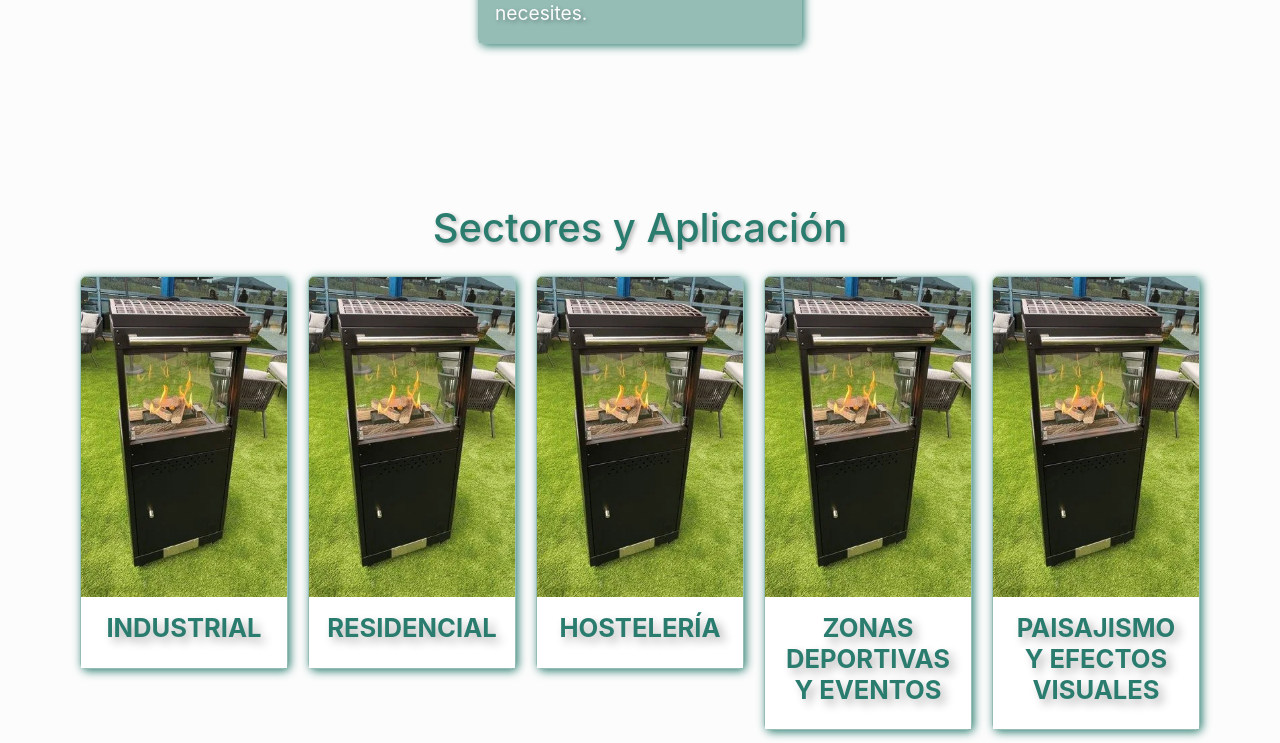
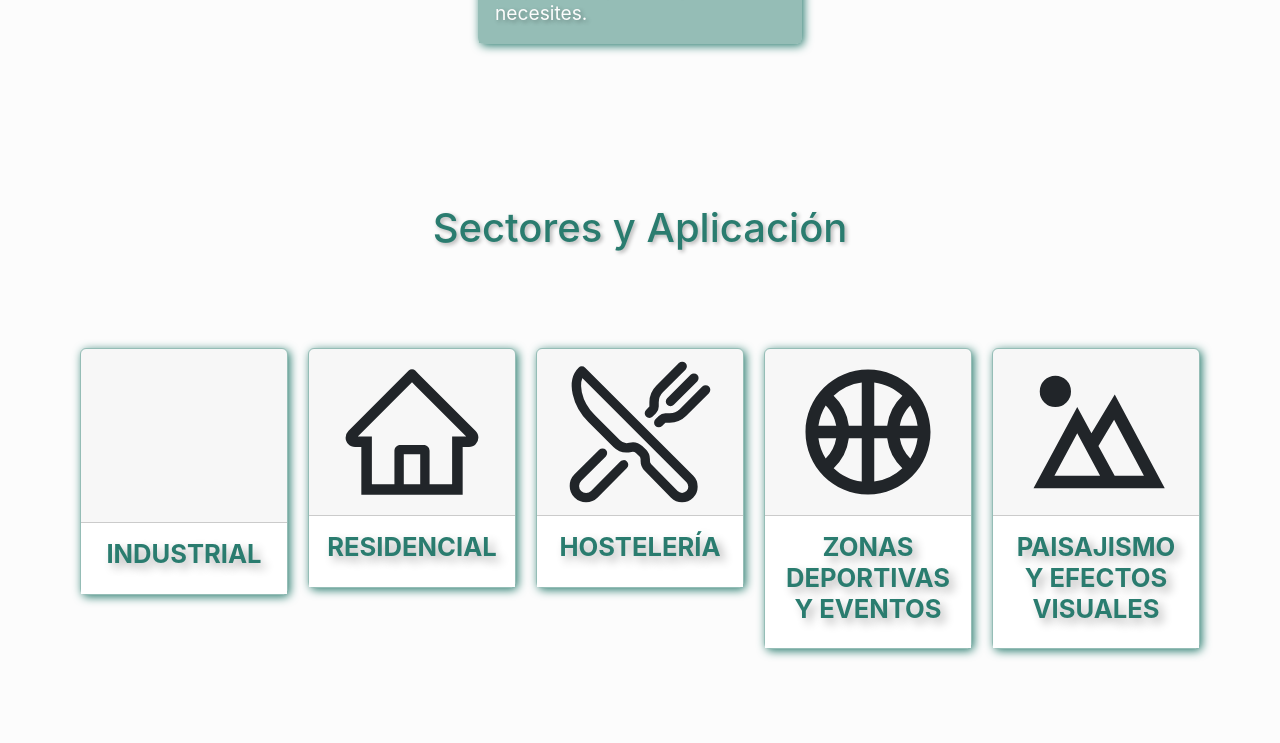
Before and after one commit to Vicmescan/water-mist-sevilla, a React (Create React App) app: page /#/acercaDe in a window 1280 px wide. Shown: the part 3080-3823 px from the top of the page. Built offline with nearby package versions, Linux system fonts and the light colour scheme; some icons are missing.

Commit message:
added icons to sectores instead of image

```diff
--- a/package.json
+++ b/package.json
@@ -17,7 +17,7 @@
     "react-bootstrap": "^2.7.4",
     "react-cookie-consent": "^8.0.1",
     "react-dom": "^18.2.0",
-    "react-icons": "^4.8.0",
+    "react-icons": "^4.10.1",
     "react-router-dom": "^6.11.1",
     "react-scripts": "5.0.1",
     "react-scroll": "^1.8.9",
--- a/src/components/acercaDe/QuienSoy.js
+++ b/src/components/acercaDe/QuienSoy.js
@@ -4,12 +4,10 @@ import { AttentionSeeker } from "react-awesome-reveal";
 import QuienSoyCarousel from "./QuienSoyCarousel";
 import jose from "../../assets/images/jose.webp";
 import Image from "react-bootstrap/Image";
-import Fade from "react-awesome-reveal";
 
 const QuienSoy = () => {
   return (
     <div className="quienSoy">
-      <Fade duration={600}>
       <Container>
         <Row>
           <Col xs={12} sm={5} md={5}>
@@ -32,7 +30,6 @@ const QuienSoy = () => {
           </Col>
         </Row>
       </Container>
-      </Fade>
     </div>
   );
 };
--- a/src/components/sectores/Sectores.js
+++ b/src/components/sectores/Sectores.js
@@ -15,7 +15,11 @@ import { Autoplay, FreeMode, Pagination, Navigation } from "swiper";
 
 
 import SectoresCard from "./SectoresCard";
-import foto1 from "../../assets/images/calefacción.webp";
+import { LiaIndustrySolid } from 'react-icons/lia';
+import { AiOutlineHome } from 'react-icons/ai';
+import { IoRestaurantOutline } from 'react-icons/io5';
+import { MdOutlineSportsBasketball } from 'react-icons/md';
+import { RiLandscapeLine } from 'react-icons/ri';
 
 import {
   Industrial,
@@ -25,7 +29,6 @@ import {
   Paisajismo,
 } from "./ModalText.js";
 
-import { Fade } from "react-awesome-reveal";
 
 export default function Sectores() {
   const [slidesPerView, setSlidesPerView] = useState(5);
@@ -47,7 +50,6 @@ export default function Sectores() {
 
   return (
     <>
-    <Fade duration={600}>
     <h1 className="sectores-header">Sectores y Aplicación</h1>
       <Swiper
         slidesPerView={slidesPerView}
@@ -66,41 +68,40 @@ export default function Sectores() {
       >
         <SwiperSlide>
           <SectoresCard
-            pic={foto1}
+            pic={<LiaIndustrySolid size="150px"/>}
             title={"INDUSTRIAL"}
             modalText={<Industrial />}
           />
         </SwiperSlide>
         <SwiperSlide>
           <SectoresCard
-            pic={foto1}
+            pic={<AiOutlineHome size="150px"/>}
             title={"RESIDENCIAL"}
             modalText={<Residencial />}
           />
         </SwiperSlide>
         <SwiperSlide>
           <SectoresCard
-            pic={foto1}
+            pic={<IoRestaurantOutline size="150px"/>}
             title={"HOSTELERÍA"}
             modalText={<Hosteleria />}
           />
         </SwiperSlide>
         <SwiperSlide>
           <SectoresCard
-            pic={foto1}
+            pic={<MdOutlineSportsBasketball size="150px" />}
             title={"ZONAS DEPORTIVAS Y EVENTOS"}
             modalText={<Deportivas />}
           />
         </SwiperSlide>
         <SwiperSlide>
           <SectoresCard
-            pic={foto1}
+            pic={<RiLandscapeLine size="150px"/>}
             title={"PAISAJISMO Y EFECTOS VISUALES"}
             modalText={<Paisajismo />}
           />
         </SwiperSlide>
       </Swiper>
-      </Fade>
     </>
   );
 }
--- a/src/components/sectores/SectoresCard.js
+++ b/src/components/sectores/SectoresCard.js
@@ -13,13 +13,14 @@ const SectoresCard = ({ pic, title, modalText }) => {
   return (
     <>
       <Card className="service-card" onClick={handleShow} >
-        <Card.Img variant="top" src={pic} className="service-card-picture" />
+      <Card.Header>{pic}</Card.Header>
         <Card.Body className="sector service-card-body">
           <Card.Title className="text-center service-card-title">
             <b>{title}</b>
           </Card.Title>
         </Card.Body>
       </Card>
+
 
       <Modal show={show} onHide={handleClose}>
         <Modal.Header closeButton>
--- a/src/styles/sectores.css
+++ b/src/styles/sectores.css
@@ -11,6 +11,7 @@
   font-size: 2.5rem;
   text-align: center;
   text-shadow: 2px 2px 4px rgba(0, 0, 0, 0.3);
+  margin-bottom: 5vh;
 }
 
 .swiper {
@@ -47,6 +48,10 @@
 }
 
 @media screen and (min-width: 768px) {
+  .sectores-header {
+    margin-bottom: 10vh;
+  }
+
   .mySwiper {
     width: 90vw !important;
   }
```
Also changed, not shown: 1 other file (tests, documents, lock files or other folders). Lines whose indentation alone changed are shown as unchanged.
